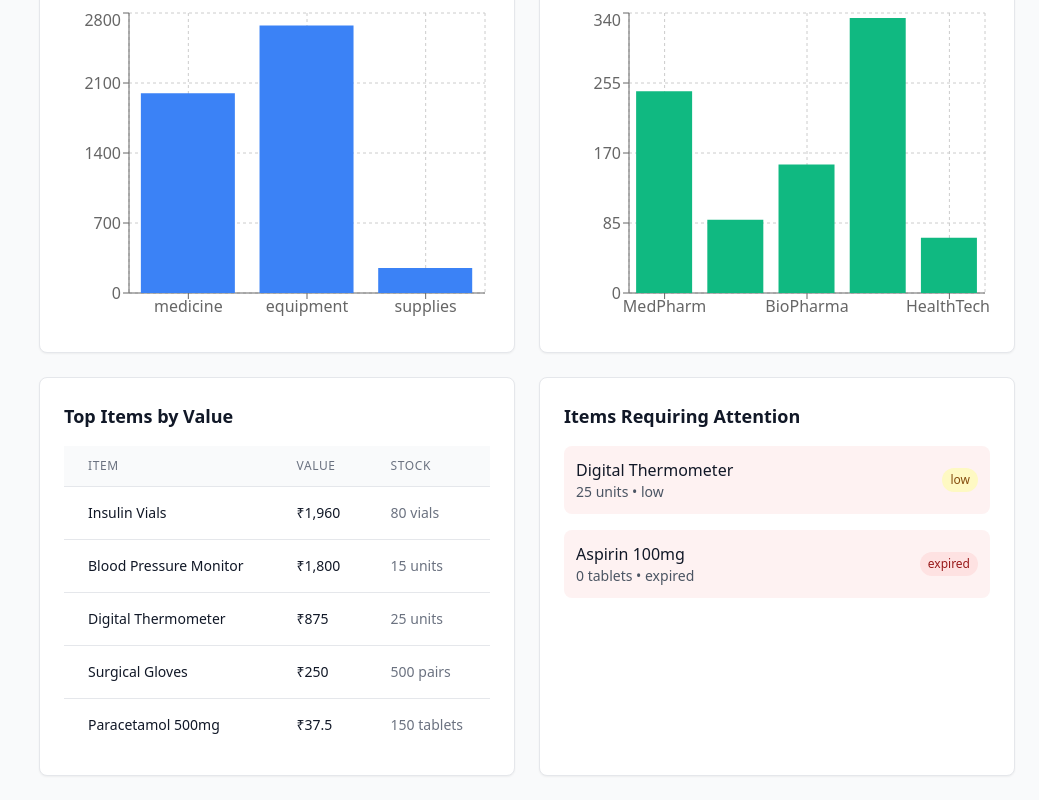
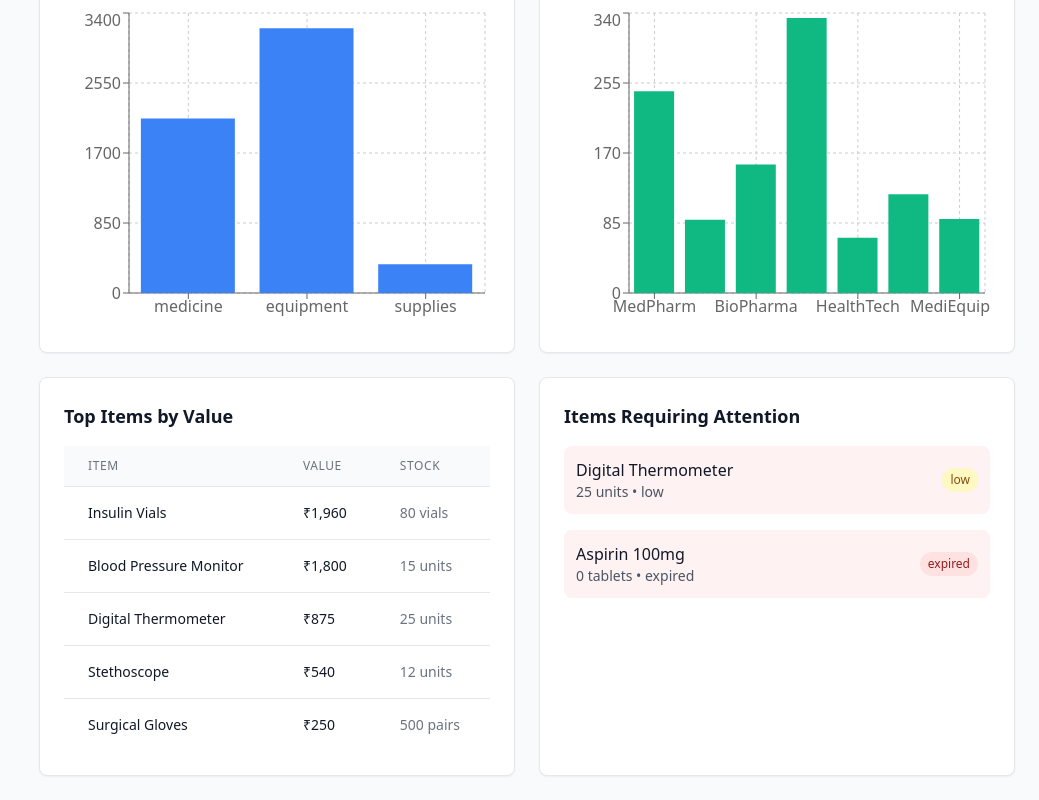
Before and after one commit to 04sharadkumar/Interdiciplinary-medical-website, a React (Vite) app in the folder client/: page /reports in a window 1280 px wide. Shown: the part 832-1632 px from the top of the page, without its empty margins (241-1280 px from the left). Built offline with nearby package versions, Linux system fonts and the light colour scheme; sample sign-in values are in the browser's storage.

Commit message:
update the page

```diff
--- a/client/src/data/mockData.ts
+++ b/client/src/data/mockData.ts
@@ -90,6 +90,66 @@ export const mockInventoryItems: InventoryItem[] = [
     price: 120.00,
     lastUpdated: '2024-01-15',
     status: 'available'
+  },
+  {
+    id: '7',
+    name: 'Ibuprofen 200mg',
+    category: 'medicine',
+    currentStock: 200,
+    minStock: 50,
+    maxStock: 600,
+    unit: 'tablets',
+    expiryDate: '2025-01-10',
+    supplier: 'MedPharm Inc.',
+    batchNumber: 'IB2024002',
+    location: 'Pharmacy-A1',
+    price: 0.30,
+    lastUpdated: '2024-01-18',
+    status: 'available'
+  },
+  {
+    id: '8',
+    name: 'Face Masks',
+    category: 'supplies',
+    currentStock: 1000,
+    minStock: 200,
+    maxStock: 5000,
+    unit: 'pieces',
+    supplier: 'MedSupply Co.',
+    location: 'Storage-D2',
+    price: 0.10,
+    lastUpdated: '2024-01-16',
+    status: 'available'
+  },
+  {
+    id: '9',
+    name: 'Stethoscope',
+    category: 'equipment',
+    currentStock: 12,
+    minStock: 5,
+    maxStock: 50,
+    unit: 'units',
+    supplier: 'HealthTech Inc.',
+    location: 'Equipment-B3',
+    price: 45.00,
+    lastUpdated: '2024-01-12',
+    status: 'available'
+  },
+  {
+    id: '10',
+    name: 'Vitamin C 500mg',
+    category: 'medicine',
+    currentStock: 300,
+    minStock: 50,
+    maxStock: 1000,
+    unit: 'tablets',
+    expiryDate: '2025-05-20',
+    supplier: 'BioPharma Ltd.',
+    batchNumber: 'VC2024007',
+    location: 'Pharmacy-A3',
+    price: 0.20,
+    lastUpdated: '2024-01-17',
+    status: 'available'
   }
 ];
 
@@ -153,9 +213,34 @@ export const mockSuppliers: Supplier[] = [
     totalOrders: 67,
     lastOrderDate: '2024-01-11',
     status: 'active'
+  },
+  {
+    id: '6',
+    name: 'Wellness Pharma',
+    contact: '+1-555-0678',
+    email: 'contact@wellnesspharma.com',
+    address: '987 Wellness Road, Health District, HD 11223',
+    category: 'Pharmaceuticals',
+    rating: 4.5,
+    totalOrders: 120,
+    lastOrderDate: '2024-01-18',
+    status: 'active'
+  },
+  {
+    id: '7',
+    name: 'MediEquip Co.',
+    contact: '+1-555-0789',
+    email: 'sales@mediequip.com',
+    address: '654 Equipment Lane, Tech City, TC 33445',
+    category: 'Medical Equipment',
+    rating: 4.3,
+    totalOrders: 90,
+    lastOrderDate: '2024-01-15',
+    status: 'active'
   }
 ];
 
+// Dashboard stats
 export const mockDashboardStats: DashboardStats = {
   totalItems: mockInventoryItems.length,
   lowStockItems: mockInventoryItems.filter(item => item.status === 'low' || item.status === 'out-of-stock').length,
@@ -165,6 +250,7 @@ export const mockDashboardStats: DashboardStats = {
   monthlyConsumption: 15420.50
 };
 
+// Usage data
 export const mockUsageData: UsageRecord[] = [
   { date: '2024-01-01', consumed: 120, restocked: 200, expired: 5 },
   { date: '2024-01-02', consumed: 95, restocked: 150, expired: 3 },
--- a/client/src/pages/DashboardPage.tsx
+++ b/client/src/pages/DashboardPage.tsx
@@ -1,7 +1,6 @@
 import React from "react";
 import { useAuth } from "../context/AuthContext";
 
-// अलग-अलग dashboards import करो
 import AdminDashboard from "./Admin/AdminDashboard";
 import StaffDashboard from "./Admin/StaffDashboard";
 import PharmacistDashboard from "./Admin/PharmacistDashboard";
--- a/client/src/pages/SuppliersPage.tsx
+++ b/client/src/pages/SuppliersPage.tsx
@@ -1,10 +1,7 @@
 import React, { useState, useMemo } from 'react';
 import { mockUsageData, mockInventoryItems, mockSuppliers } from '../data/mockData';
 import { useAuth } from '../context/AuthContext';
-import {
-  BarChart, Bar, LineChart, Line, XAxis, YAxis, CartesianGrid, Tooltip, ResponsiveContainer,
-  PieChart, Pie, Cell
-} from 'recharts';
+import { BarChart, Bar, LineChart, Line, XAxis, YAxis, CartesianGrid, Tooltip, ResponsiveContainer,PieChart, Pie, Cell } from 'recharts';
 import {
   TrendingUp, Package, AlertTriangle, DollarSign, Calendar, Download, Filter, Star
 } from 'lucide-react';
```
